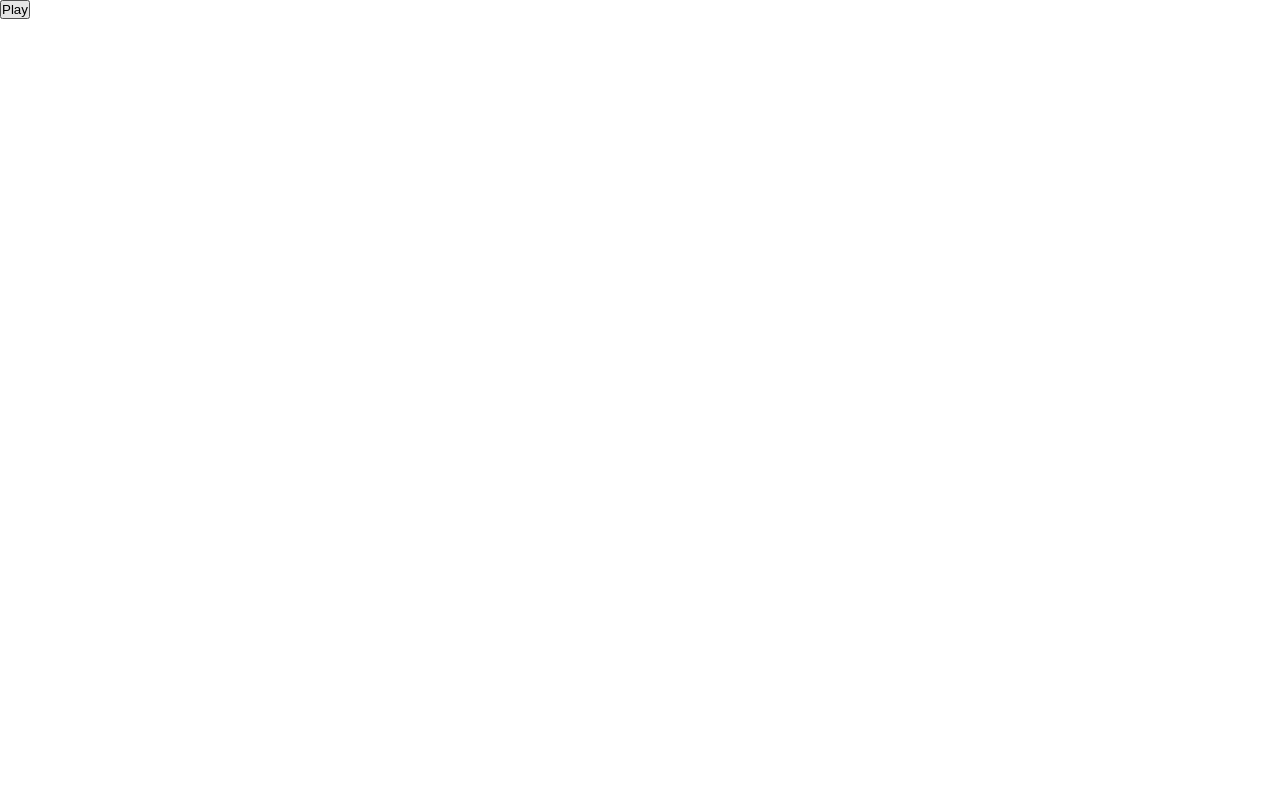
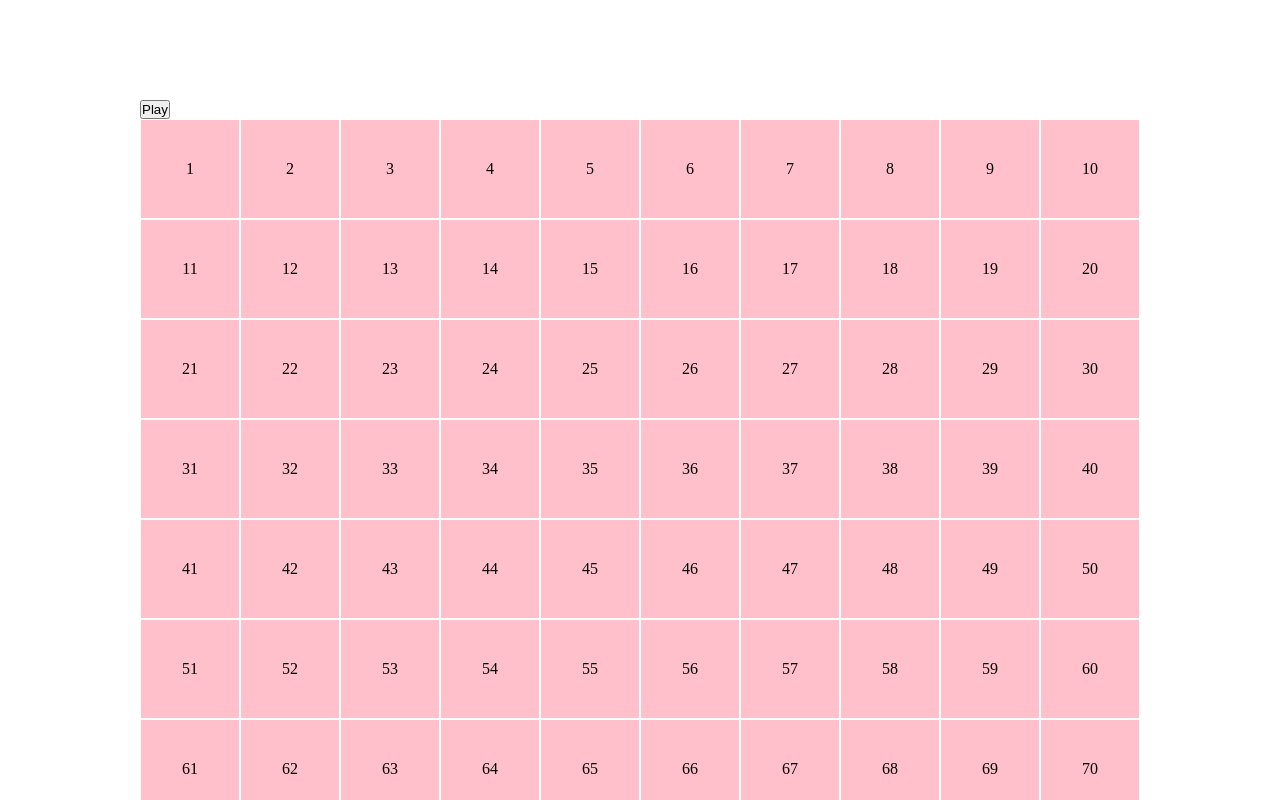
Before and after one commit to MLaz95/js-campominato-grid, a plain HTML site: page index.html in a window 1280 px wide. Both pictures are taken after a click on the button "Play". Shown: the top 800 px of the page. Drawn offline with Linux system fonts and the light colour scheme.

Commit message:
script genera grid base

```diff
--- a/index.html
+++ b/index.html
@@ -10,17 +10,15 @@
 <body>
 
 
+    <div class="container">
+        <div>
+            <button id="button">Play</button>
+        </div>
 
-    <div>
-        <button>Play</button>
+        <div id="grid">
+
+        </div>
     </div>
-
-    <div class="container">
-
-
-    </div>
-
-
 
 
 
--- a/script.js
+++ b/script.js
@@ -0,0 +1,14 @@
+const gridElement = document.querySelector('#grid');
+const buttonElement = document.querySelector('#button');
+
+buttonElement.addEventListener('click', function(){
+
+    gridElement.innerHTML = '';
+
+    for(i = 1; i <= 100; i++){
+        const newCell = document.createElement('div');
+        newCell.classList.add('cell');
+        newCell.innerHTML = i;
+        gridElement.append(newCell);
+    }
+})
--- a/style.css
+++ b/style.css
@@ -8,8 +8,10 @@
 .container{
     width: 1000px;
     margin: 0 auto;
-    padding-top: 100px;
+    padding: 100px 0;
+}
 
+#grid{
     display: flex;
     flex-flow: row wrap;
 }
```
